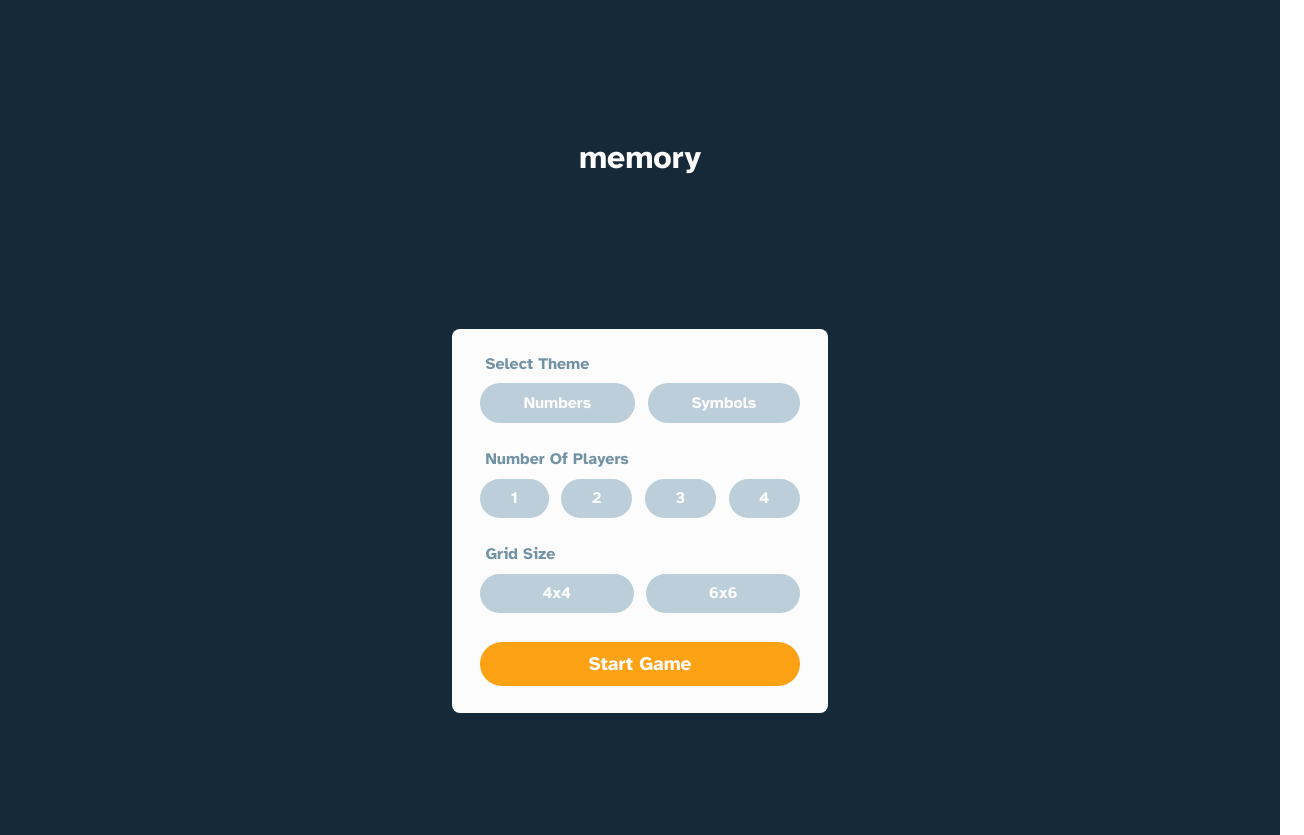
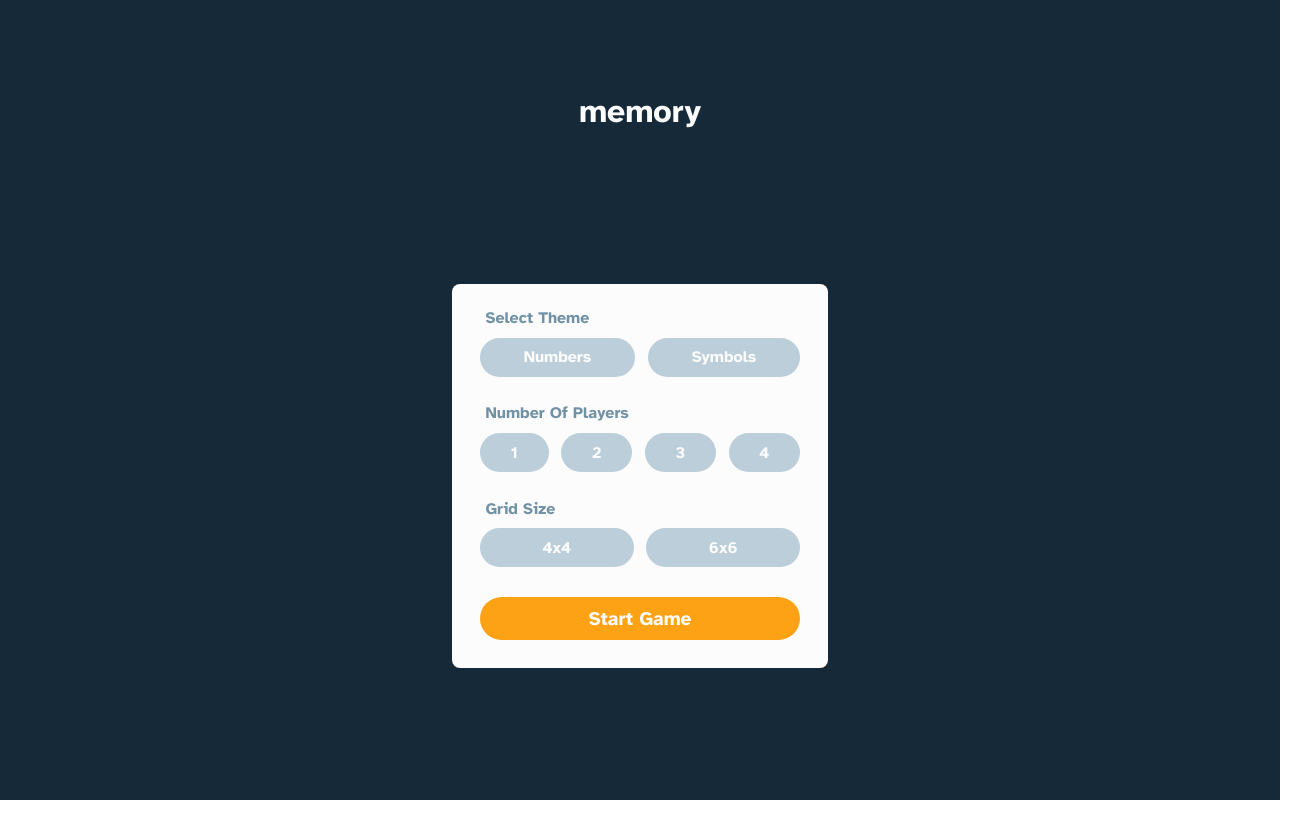
Before and after one commit to chrizgx/memory-game, an Angular app: page / in a window 1280 px wide. Shown: the whole page, 1304 px wide, since content can reach past the window. After the commit the page ends 800 px from the top, so only its background shows below. Built offline with nearby package versions, Linux system fonts and the light colour scheme.

Commit message:
Fix css issues on menu page

```diff
--- a/src/app/menu/menu.component.css
+++ b/src/app/menu/menu.component.css
@@ -8,7 +8,8 @@
   font-size: 2rem;
   font-weight: bold;
   text-align: center;
-  margin-bottom: 3rem;
+  margin: -1.5rem;
+  margin-bottom: -6rem;
 }
 
 .menu-container {
@@ -21,7 +22,7 @@
   flex-direction: column;
   margin: 1rem auto;
   padding: 0.4rem 1.6rem;
-  width: 60vw;
+  width: 70vw;
   max-width: 20rem;
 }
 
--- a/src/styles.css
+++ b/src/styles.css
@@ -32,11 +32,10 @@ app-root {
 app-menu {
   background-color: var(--navy);
   display: flex;
-  justify-content: space-evenly;
+  justify-content: space-around;
   flex-direction: column;
   flex-grow: 1;
   height: 100vh;
-  padding: 1.1rem;
 }
 
 app-game {
```
